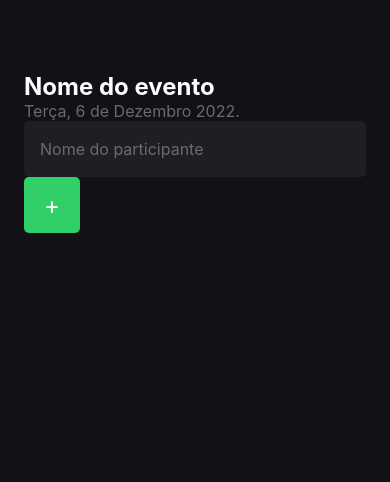
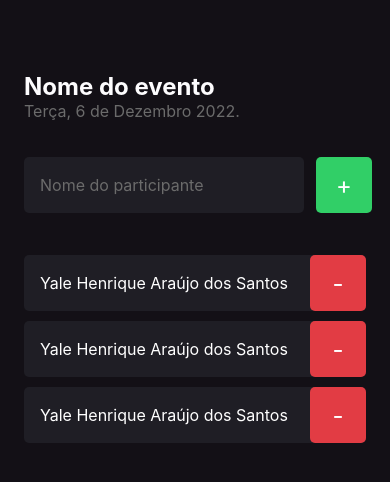
Before and after one commit to yale1995/im-here, a React Native app: screen / in a window 390 px wide. Shown: the top 482 px of the page. Built offline with nearby package versions, Linux system fonts and the light colour scheme.

Commit message:
feat: running eslint

```diff
--- a/src/screens/Home/index.tsx
+++ b/src/screens/Home/index.tsx
@@ -2,16 +2,18 @@
 
 import { View, Text, TextInput, TouchableOpacity } from "react-native";
 
+import { Participant } from "../../components/Participant";
+
 export function Home() {
   function handleParticipantAdd() {
-        console.log('Você clicou no botão de adicionar participante')
+    console.log("Você clicou no botão de adicionar participante");
   }
   return (
     <View style={styles.container}>
       <Text style={styles.eventName}>Nome do evento</Text>
 
       <Text style={styles.eventDate}>Terça, 6 de Dezembro 2022.</Text>
-
+      <View style={styles.form}>
         <TextInput
           style={styles.input}
           placeholder="Nome do participante"
@@ -21,5 +23,10 @@
           <Text style={styles.buttonText}>+</Text>
         </TouchableOpacity>
       </View>
+
+      <Participant />
+      <Participant />
+      <Participant />
+    </View>
   );
 }
--- a/src/screens/Home/styles.ts
+++ b/src/screens/Home/styles.ts
@@ -17,23 +17,31 @@
     fontSize: 16,
   },
   input: {
+    flex: 1,
     backgroundColor: "#1f1e25",
     height: 56,
     borderRadius: 5,
     color: "#fff",
     padding: 16,
     fontSize: 16,
+    marginRight: 12,
   },
   button: {
     width: 56,
     height: 56,
     borderRadius: 5,
     backgroundColor: "#31cf67",
-    alignItems: 'center',
-    justifyContent: 'center'
+    alignItems: "center",
+    justifyContent: "center",
   },
   buttonText: {
     color: "#fff",
     fontSize: 24,
   },
+  form: {
+    width: "100%",
+    flexDirection: "row",
+    marginTop: 36,
+    marginBottom: 42,
+  },
 });
```
Lines whose indentation alone changed are shown as unchanged.
